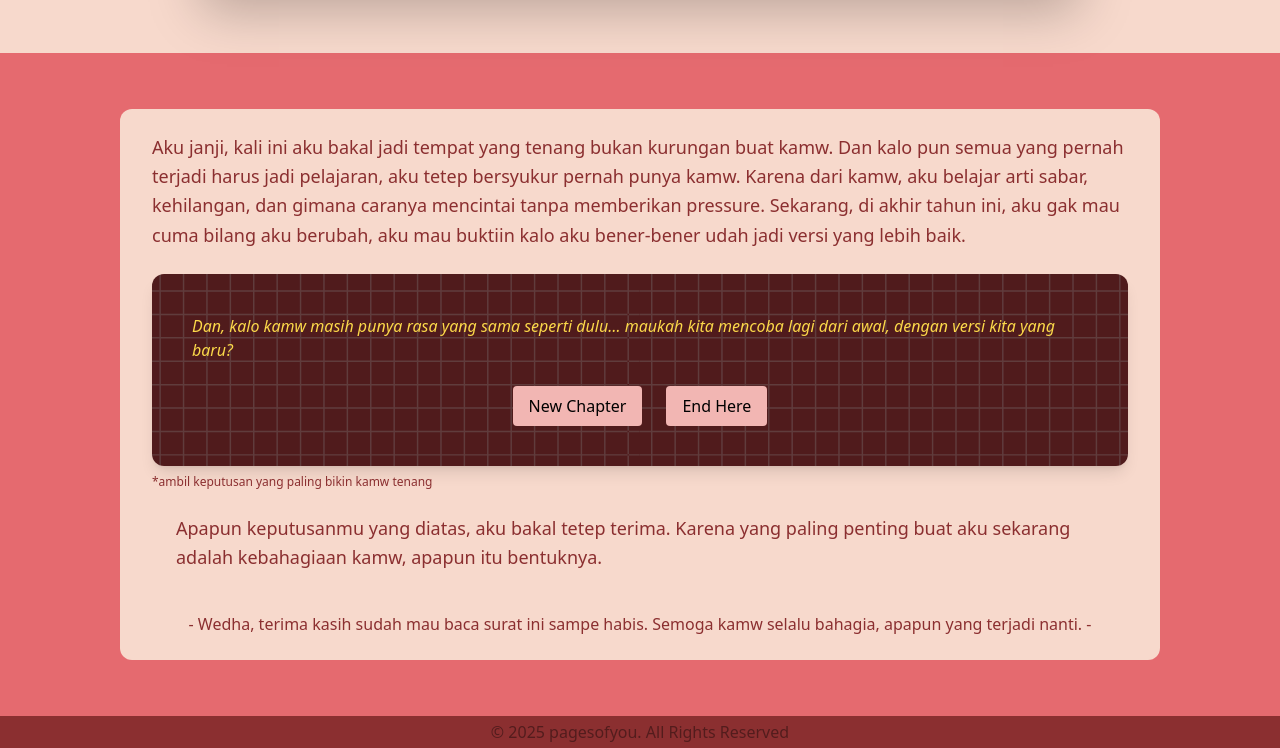
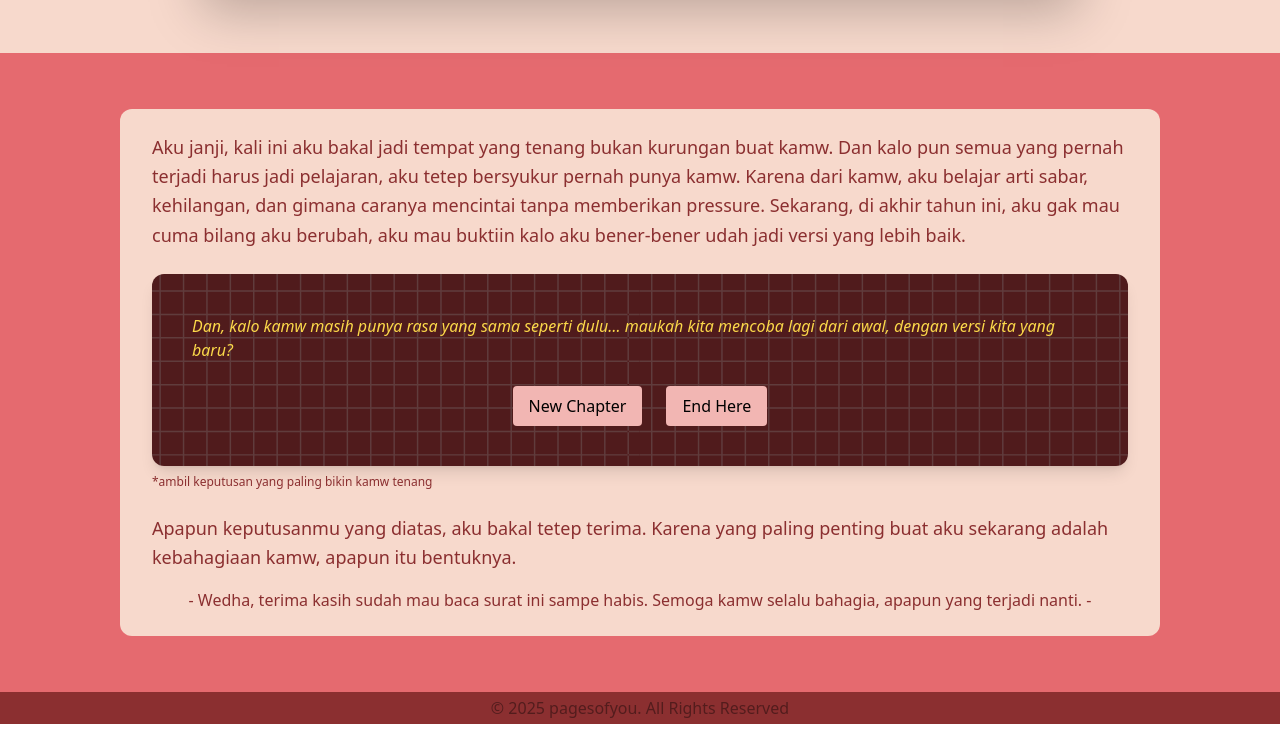
Before and after one commit to ryanadnyana/pagesofyou, a plain HTML site: page index.html in a window 1280 px wide. Shown: the part 2579-3327 px from the top of the page. After the commit the page ends 3303 px from the top, so only its background shows below. Drawn offline with nearby package versions, Linux system fonts and the light colour scheme.

Commit message:
Apply new UI

```diff
--- a/index.html
+++ b/index.html
@@ -130,7 +130,7 @@
 
             </div>
             <p class="text-lotus text-xs pt-2 select-none">*ambil keputusan yang paling bikin kamw tenang</p>
-            <span class="p-6 flex justify-center items-center leading-relaxed text-lotus text-lg">
+            <span class="pt-6 py-4 flex justify-center items-center leading-relaxed text-lotus text-lg">
                 Apapun keputusanmu yang diatas, aku bakal tetep terima. Karena yang paling penting buat aku sekarang adalah kebahagiaan kamw, apapun itu bentuknya.
             </span>
             <p class="text-center text-lotus pt-4">
```
